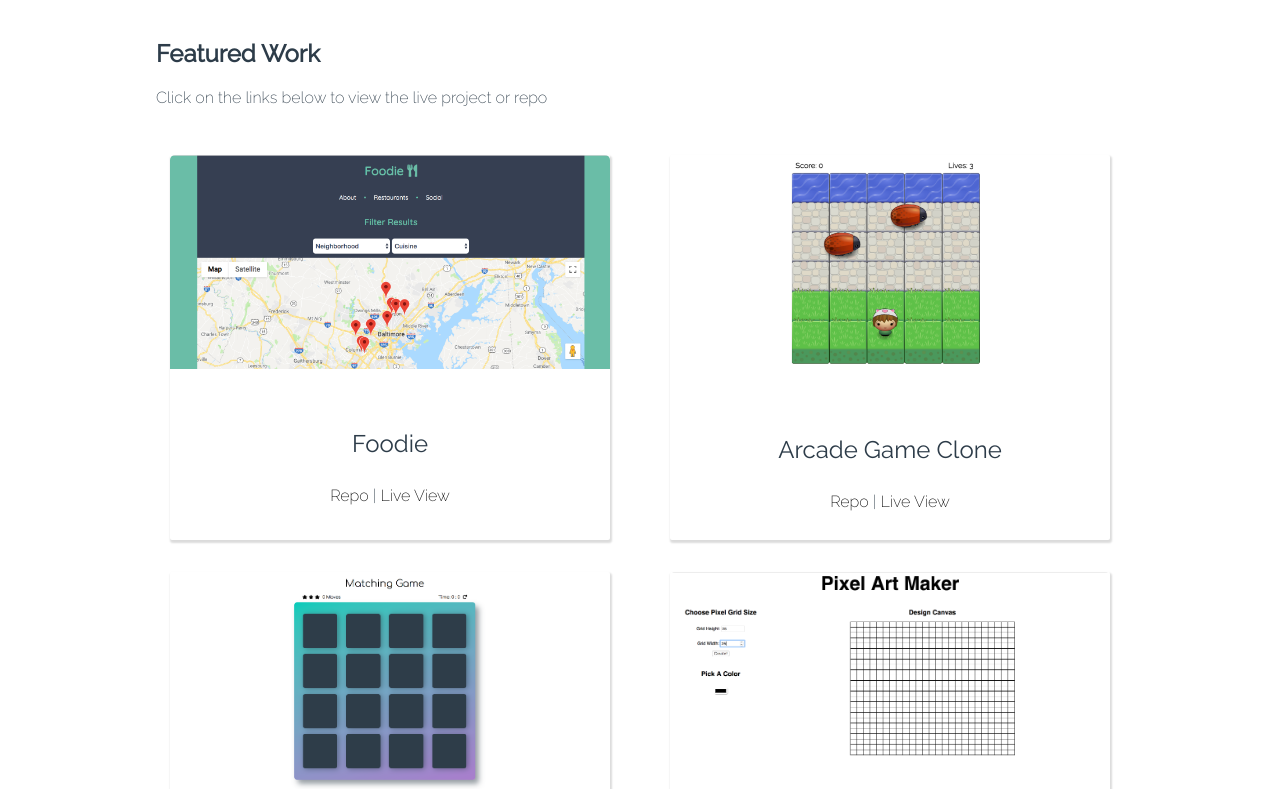
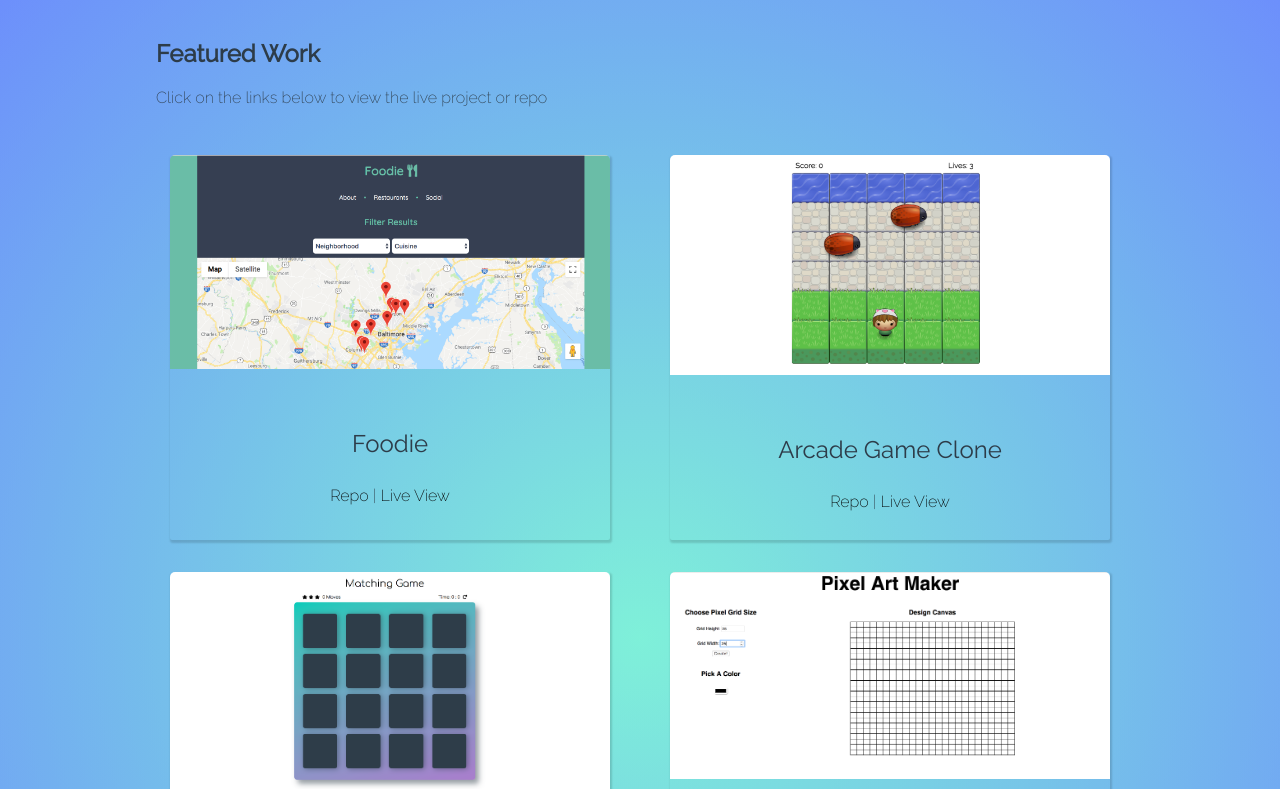
Before and after one commit to ashleighc207/fend-portfolio-project, a plain HTML site: page index.html in a window 1280 px wide. Shown: the part 147-936 px from the top of the page. Drawn offline with Linux system fonts and the light colour scheme.

Commit message:
add radial gradient to bg

```diff
--- a/css/styles.css
+++ b/css/styles.css
@@ -1,7 +1,9 @@
 body, html {
 	width: 100%;
-	height: 100%;
+	height: auto;
 	margin: 0;
+	background: radial-gradient(circle, rgba(100,237,209,0.5844712885154062) 0%, rgba(56,91,255,0.4948354341736695) 100%);
+    background-repeat: no-repeat;
 }
 
 img {
```
